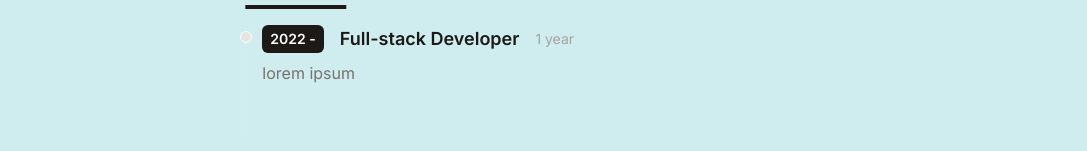
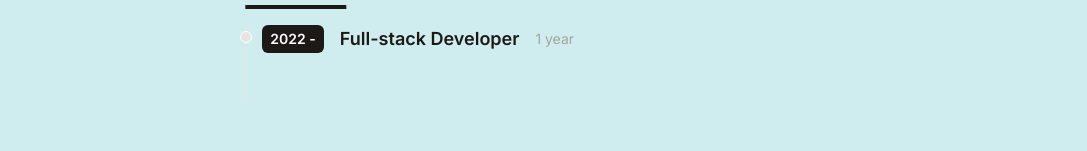
Before and after one commit to Gudmon/Portfolio, a React (Vite) app in the folder portfolio/: page / in a window 1280 px wide. Shown: the part 763-914 px from the top of the page, without its empty margins (96-1183 px from the left). Built offline with nearby package versions, Linux system fonts and the light colour scheme.

Commit message:
Edit: timeline details

```diff
--- a/portfolio/src/data/timeline.js
+++ b/portfolio/src/data/timeline.js
@@ -3,6 +3,6 @@ export default [
         year: "2022 - ",
         title: "Full-stack Developer",
         duration: "1 year",
-        details: "lorem ipsum",
+        details: "",
     }
 ]
```
